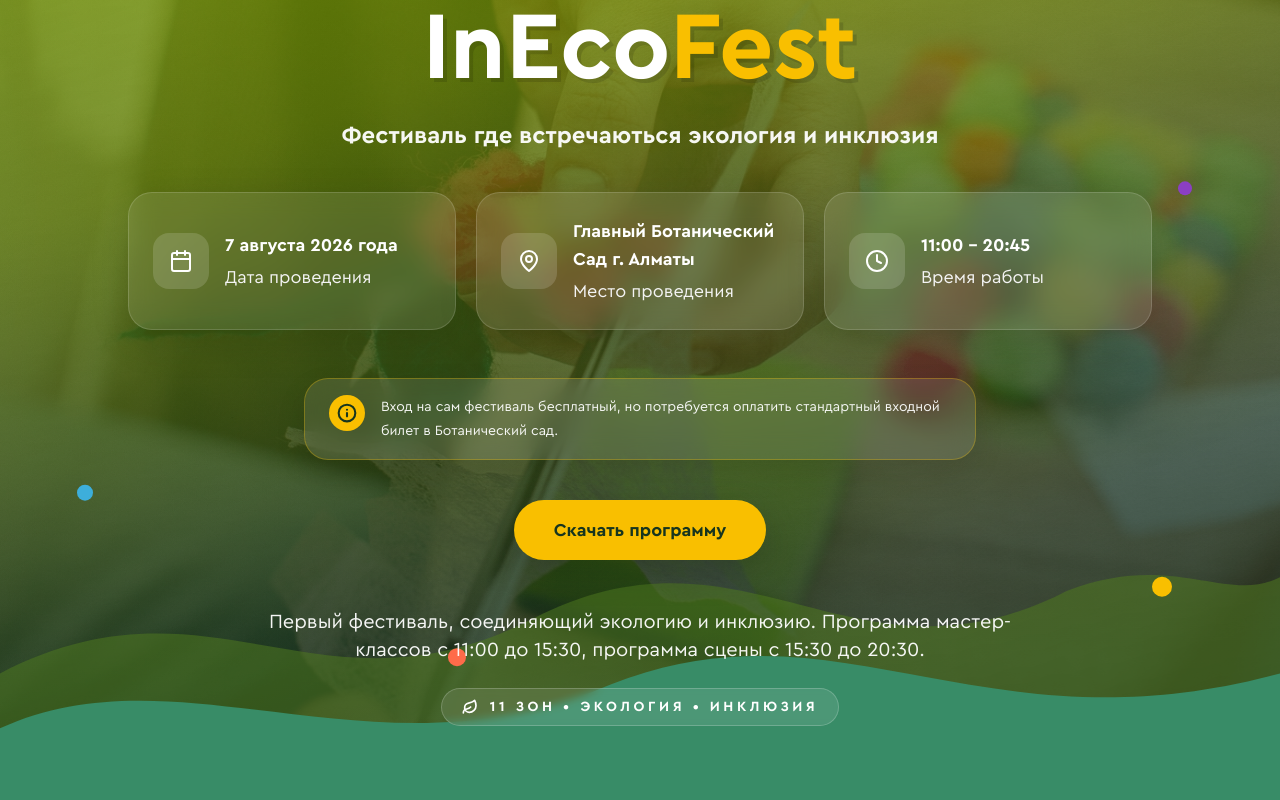
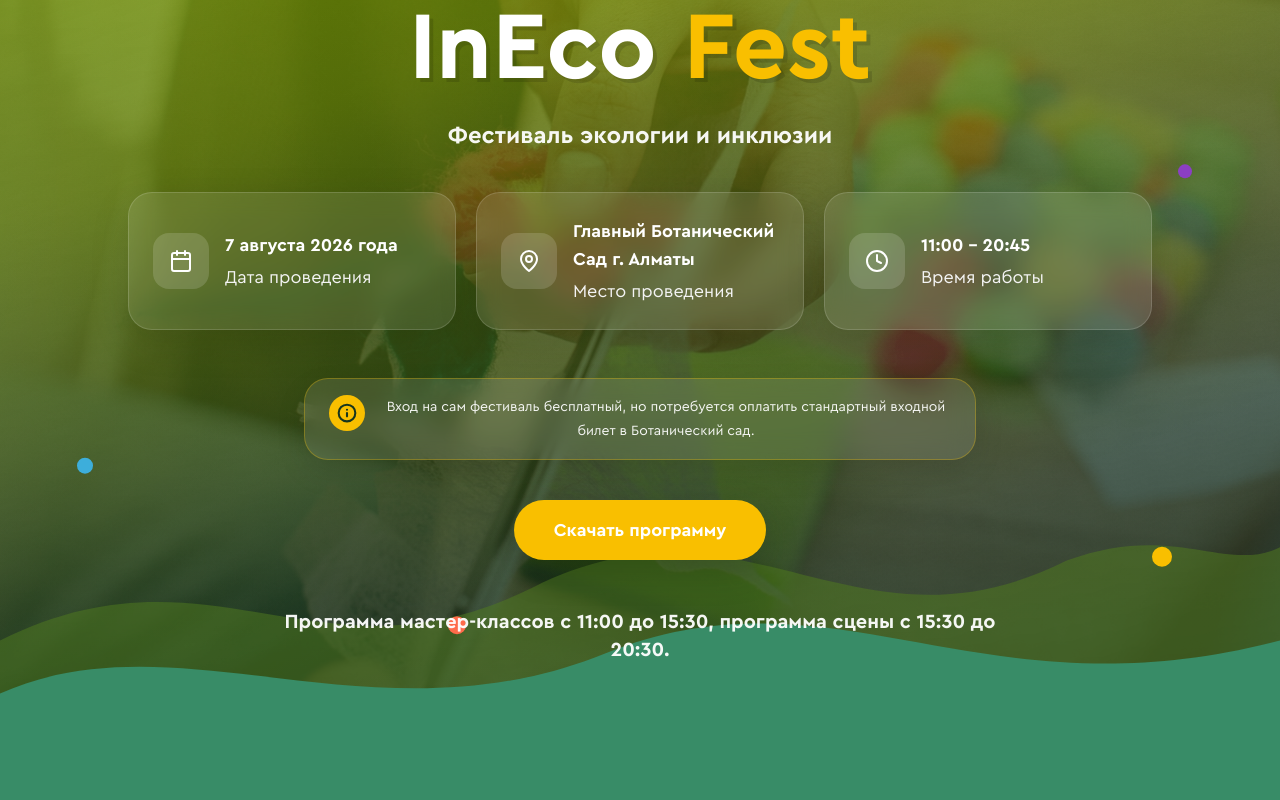
Before and after one commit to alisj3/InEcoFest_2026, a Next.js app: page / in a window 1280 px wide. Shown: the part 340-1140 px from the top of the page. Built offline with nearby package versions, Linux system fonts and the light colour scheme.

Commit message:
Fixes minor

```diff
--- a/components/About.tsx
+++ b/components/About.tsx
@@ -99,7 +99,7 @@ export default function About() {
         >
           <span
             className="mb-4 sm:mb-8 inline-flex rounded-full bg-white/15 px-5 py-2.5 sm:px-7 sm:py-3 text-sm sm:text-xl font-bold uppercase tracking-[0.15em] sm:tracking-[0.2em] text-white backdrop-blur"
-            style={{ backgroundColor: '#3DAEDB', color: '#fff' }}
+            style={{ backgroundColor: '#f9bf00 ', color: '#fff' }}
           >
             {getTranslation('about.mission.title', language)}
           </span>
--- a/components/Hero.tsx
+++ b/components/Hero.tsx
@@ -144,7 +144,7 @@ export default function Hero() {
               style={{ fontFamily: 'var(--font-cera)', fontWeight: 700, textShadow: '4px 4px 0 rgba(0,0,0,0.12)' }}
             >
               InEco
-              <span style={{ color: '#f9bf00' }}>Fest</span>
+              <span style={{ color: '#f9bf00' }}> Fest</span>
             </h1>
             <p className="text-base sm:text-xl md:text-2xl mb-2 sm:mb-4 max-w-2xl mx-auto text-white/95 font-semibold px-2">
               {getTranslation('hero.subtitle', language)}
@@ -197,7 +197,7 @@ export default function Hero() {
               <span className="flex h-8 w-8 sm:h-9 sm:w-9 flex-shrink-0 items-center justify-center rounded-full bg-[#f9bf00]">
                 <Info className="h-4 w-4 sm:h-5 sm:w-5 text-[#17351E]" strokeWidth={2.5} />
               </span>
-              <p className="text-xs sm:text-sm leading-5 sm:leading-6 text-left text-white/95">
+              <p className="text-center text-xs sm:text-sm leading-5 sm:leading-6 text-left text-white/95">
                 {getTranslation('festival.entryFeeNotice', language)}
               </p>
             </div>
@@ -214,7 +214,7 @@ export default function Hero() {
               download={language === 'kk' ? 'InEco_Fest_2025_Baғdarlama.docx' : 'InEco_Fest_2025_Программа.docx'}
               whileHover={{ scale: 1.04, y: -2 }}
               whileTap={{ scale: 0.98 }}
-              className="inline-flex items-center gap-3 rounded-full bg-[#f9bf00] px-6 py-3 text-sm sm:px-10 sm:py-4 sm:text-lg font-semibold text-[#17351E] shadow-lg transition-all duration-300 hover:shadow-2xl"
+              className="inline-flex items-center gap-3 rounded-full bg-[#f9bf00] px-6 py-3 text-sm sm:px-10 sm:py-4 sm:text-lg font-semibold text-[#fff] shadow-lg transition-all duration-300 hover:shadow-2xl"
               style={{
                 boxShadow: '0 12px 35px rgba(0,0,0,.18)',
               }}
@@ -229,18 +229,9 @@ export default function Hero() {
             transition={{ duration: 0.6, delay: 0.5 }}
             className="max-w-3xl mx-auto px-2"
           >
-            <p className="text-base sm:text-xl leading-relaxed mb-3 sm:mb-6 text-white/95">
+            <p className="font-bold text-base sm:text-xl leading-relaxed mb-3 sm:mb-6 text-white/95">
               {language === 'kk' ? (festivalInfo as any).descriptionKk || festivalInfo.description : festivalInfo.description}
             </p>
-            <div
-               className="inline-flex items-center gap-2 sm:gap-3 rounded-full border border-white/20 bg-white/10 px-4 py-1.5 sm:px-5 sm:py-2 text-[10px] sm:text-xs font-semibold uppercase tracking-[0.2em] sm:tracking-[0.3em] text-white/90 backdrop-blur-sm"
-              style={{ color: "#fff" }}
-            >
-              <Leaf className="h-3.5 w-3.5 sm:h-4 sm:w-4" style={{ color: '#fff' }} strokeWidth={2.5} />
-              <span className="font-bold text-xs sm:text-sm" style={{ color: '#fff' }}>
-                {getTranslation('hero.platforms', language)}
-              </span>
-            </div>
           </motion.div>
         </div>
       </div>
--- a/data/festival-data.ts
+++ b/data/festival-data.ts
@@ -1363,9 +1363,9 @@ export const festivalInfo = {
   locationKk: "Бас ботаникалық бақ",
   address: "г. Алматы, Бостандыкский район",
   description:
-    "Первый фестиваль, соединяющий экологию и инклюзию. Программа мастер-классов с 11:00 до 15:30, программа сцены с 15:30 до 20:30.",
+    "Программа мастер-классов с 11:00 до 15:30, программа сцены с 15:30 до 20:30.",
   descriptionKk:
-    "Экология мен инклюзияны біріктіретін алғашқы фестиваль. Шеберхана бағдарламасы 11:00–15:30, сахна бағдарламасы 15:30–20:30.",
+    "Шеберхана бағдарламасы 11:00–15:30, сахна бағдарламасы 15:30–20:30.",
   mission:
     "Показать, что забота о природе начинается с заботы друг о друге. Мы создаем пространство, где каждый может участвовать, влиять на изменения и становиться частью экологичного и инклюзивного будущего.",
   missionKk:
--- a/data/translations.ts
+++ b/data/translations.ts
@@ -42,8 +42,8 @@ export const translations: Translations = {
   },
 
   "hero.subtitle": {
-    ru: "Фестиваль где встречаються экология и инклюзия",
-    kk: "Экология мен инклюзия тоғысатын фестиваль",
+    ru: "Фестиваль экологии и инклюзии",
+    kk: "Экология мен инклюзияның фестивальі",
   },
   "hero.date": {
     ru: "Дата проведения",
@@ -72,8 +72,8 @@ export const translations: Translations = {
     kk: "Фестиваль туралы",
   },
   "about.subtitle": {
-    ru: "Первый фестиваль, соединяющий экологию и инклюзию. Программа мастер-классов с 11:00 до 15:30, программа сцены с 15:30 до 20:30.",
-    kk: "Экология мен инклюзияны біріктіретін алғашқы фестиваль. Шеберхана бағдарламасы 11:00-15:30, сахна бағдарламасы 15:30-20:30.",
+    ru: "Программа мастер-классов с 11:00 до 15:30, программа сцены с 15:30 до 20:30.",
+    kk: "Шеберхана бағдарламасы 11:00-15:30, сахна бағдарламасы 15:30-20:30.",
   },
   "about.mission.title": {
     ru: "Наша миссия",
```
